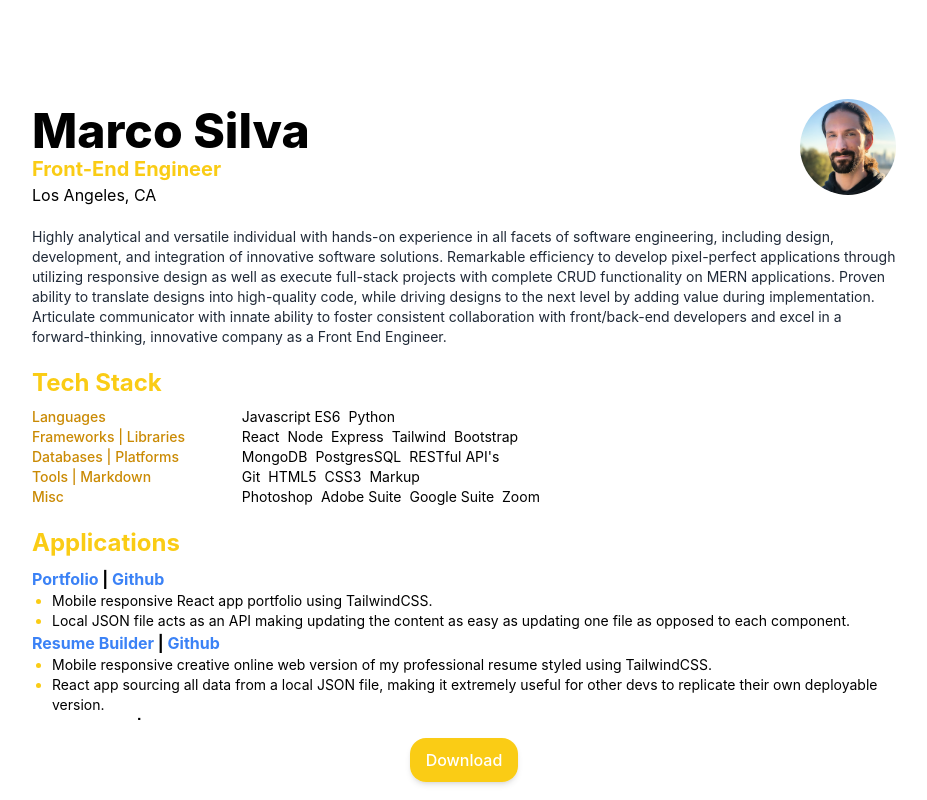
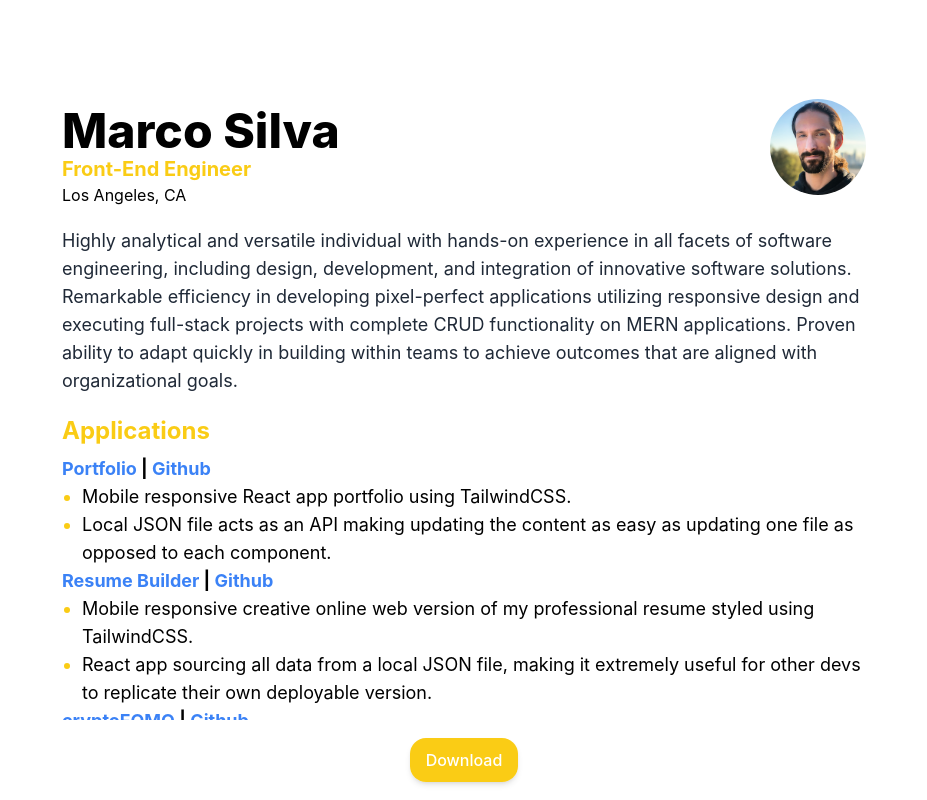
Before and after one commit to mpenajoia/resume-page, a React (Create React App) app: page / in a window 1280 px wide. Shown: the whole page, without its empty margins (176-1103 px from the left). Built offline with nearby package versions, Linux system fonts and the light colour scheme; some icons are missing.

Commit message:
UI study width tweak, font change, updated info

```diff
--- a/src/components/Education.jsx
+++ b/src/components/Education.jsx
@@ -7,8 +7,8 @@ function Education() {
     const certMap = education.credentials.map((cert, key) => {
         return (
             <div key={key} className='flex md:flex-row flex-col text-center'>
-                <h4 className='text-yellow-600 font-medium text-lg md:text-base'>{cert.degree}</h4>
-                <p className='md:ml-1 text-sm md:self-center'>
+                <h4 className='text-yellow-600 font-medium text-lg'>{cert.degree}</h4>
+                <p className='md:ml-1 text-lg md:self-center'>
                     <span className='md:inline hidden'> - </span>
                     {cert.school ? cert.school+', ' : '' }
                     <span className='md:inline block'>{cert.location}</span>
--- a/src/components/Home.jsx
+++ b/src/components/Home.jsx
@@ -7,15 +7,15 @@ function Home() {
     <div className='flex justify-center items-center'>
         <div className="flex flex-col justify-center items-center h-screen">
             <Social />
-            <div className='w-full md:w-3/4 overflow-y-auto no-scrollbar h-screen bg-white md:rounded-2xl px-5 md:px-12 '>
+            <div className='max-w-[900px] w-full overflow-y-auto no-scrollbar h-screen bg-white md:rounded-2xl px-5 md:px-12 '>
               <Header />
               <Profile />
+              <Projects />
               <Tech />
-              <Projects />
               <Experience />
-              <Additional />
+              {/* <Additional />  */}
               <Education />
-              <Languages />
+              {/* <Languages /> */}
             </div>
             <div className='my-7 hidden md:inline'>
               <Download />
--- a/src/components/Profile.jsx
+++ b/src/components/Profile.jsx
@@ -6,7 +6,7 @@ function Profile() {
   const profile = info.profile;
 
   return (
-    <div className='text-gray-800 text-sm my-5'>
+    <div className='text-gray-800 text-lg my-5'>
       <p className='text-center md:text-left'>{profile}
       </p>
     </div>
--- a/src/components/Projects.jsx
+++ b/src/components/Projects.jsx
@@ -7,13 +7,13 @@ function Projects() {
   const projectsMap = projects.apps.map((app, key) => {
     const projPointsMap = app.points.map((point, key) => {
       return (
-        <li key={key} className='text-sm'>{point}</li>
+        <li key={key} className='text-lg'>{point}</li>
       )
     })
     return (
       <div  key={key}>
         <div className='flex md:flex-row flex-col'>
-          <p className='font-bold text-md text-center md:text-left'>
+          <p className='font-bold text-lg text-center md:text-left'>
             <a className='text-blue-500 self-center' href={app.link} target='_blank' rel="noopener noreferrer">{app.title}</a>&nbsp;|&nbsp;
             <a className='text-blue-500 self-center' href={app.github} target='_blank' rel="noopener noreferrer">Github</a>
           </p>
--- a/src/components/Tech.jsx
+++ b/src/components/Tech.jsx
@@ -12,7 +12,7 @@ function Tech() {
     })
     return (
       <div key={key} className='flex justify-between md:flex-row flex-col text-center md:text-left' >
-        <p className='font-medium text-base md:text-sm leading-5 md:mr-4 text-yellow-600 md:w-64'>{tech.type}</p>
+        <p className='font-medium md:text-lg leading-5 md:mr-4 text-yellow-600 md:w-1/6 pl-5'>{tech.type}</p>
         <div className='flex w-full flex-wrap justify-center md:justify-start'>
           {listMap}
         </div>
@@ -24,7 +24,7 @@ function Tech() {
     <div className='my-5 w-full '>
       <h2 className='text-yellow-400 mb-2 font-bold text-2xl text-center md:text-left'>Tech Stack</h2>
       <div className='w-full'>
-        <div className='flex flex-col text-sm w-full'>
+        <div className='flex flex-col text-lg w-full'>
           {techMap}
         </div>
       </div>
--- a/src/info/info.json
+++ b/src/info/info.json
@@ -10,29 +10,25 @@
         "location": "Los Angeles, CA",
         "image": ""
     },
-    "profile": "Highly analytical and versatile individual with hands-on experience in all facets of software engineering, including design, development, and integration of innovative software solutions. Remarkable efficiency to develop pixel-perfect applications through utilizing responsive design as well as execute full-stack projects with complete CRUD functionality on MERN applications. Proven ability to translate designs into high-quality code, while driving designs to the next level by adding value during implementation. Articulate communicator with innate ability to foster consistent collaboration with front/back-end developers and excel in a forward-thinking, innovative company as a Front End Engineer.",
+    "profile": "Highly analytical and versatile individual with hands-on experience in all facets of software engineering, including design, development, and integration of innovative software solutions. Remarkable efficiency in developing pixel-perfect applications utilizing responsive design and executing full-stack projects with complete CRUD functionality on MERN applications. Proven ability to adapt quickly in building within teams to achieve outcomes that are aligned with organizational goals.",
     "tech": {
         "title": "Tech Stack",
         "tech": [
             {
-                "type": "Languages",
-                "list": ["Javascript ES6", "Python"]
+                "type": "Frontend",
+                "list": ["Javascript ES6", "React (Hooks)", "Redux", "HTML/CSS", "Tailwind"]
             },
             {
-                "type": "Frameworks | Libraries",
-                "list": ["React", "Node", "Express", "Tailwind", "Bootstrap"]
+                "type": "Backend",
+                "list": ["Node JS", "Express JS", "MongoDB", "Postgres"]
             },
             {
-                 "type": "Databases | Platforms",
-                 "list": ["MongoDB", "PostgresSQL", "RESTful API's"]
+                 "type": "Tools",
+                 "list": ["Git", "Github", "Wordpress", "Photoshop", "Adobe Creative Suite", "Google Suite", "Zoom"]
                 },
             {
-                 "type": "Tools | Markdown",
-                 "list": ["Git", "HTML5", "CSS3", "Markup"]
-                },
-            {
-                 "type": "Misc",
-                 "list": ["Photoshop", "Adobe Suite", "Google Suite", "Zoom"]
+                 "type": "Other",
+                 "list": ["REST API", "JSON", "AJAX"]
                 }
         ]
     },
@@ -76,30 +72,54 @@
                 "company": "General Assembly",
                 "location": "Remote",
                 "position": "Software Engineering Fellow",
-                "time": "2021",
+                "time": "09/2021 - 12/2021",
                 "description": [
-                    "Developed responsive front-end web applications through utilizing React, Javascript(ES6), CSS3, and HTML5 with RESTful API.",
-                    "Created full-stack applications and REST API’s with complete CRUD functionality leveraging React, Express, Node, and Mongo."
+
                 ],
                 "points": [
+                    "Developed responsive front-end web applications utilizing React, Javascript, HTML5, and CSS3.",
+                    "Created full-stack applications and REST API with complete CRUD functionality leveraging React, Express, Node and Mongo.",
                     "Utilized Agile methodologies and Git version control to steer and oversee team projects in remote settings.",
-                    "Leveraged thorough understanding of computer science concepts involving data structures, algorithms, databases, and MVC pattern design for creation of high quality and maintainable code"
+                    "Leveraged thorough understanding of computer science concepts involving data structures, algorithms, databases, and MVC pattern design for creation of high quality and maintainable code."
                 ]
             },
             {
-                "company": "Moto Republic",
-                "location": "Eagle Rock, CA",
-                "position": "Technician",
-                "time": "2019 - 2021",
+                "company": "Various",
+                "location": "CA & NJ",
+                "position": "Motorcycle Technician",
+                "time": "06/2015 - 08/2021",
                 "description": [
-                    "Executed all activities relevant to documentation, such as reading technical documents for highly specialized and comprehensive tasks. Implemented simple changes to improve workplace flow for increased efficiency.",
-                    "Resolved issues preemptively before becoming detrimental from general wear and tear or stress related faults.",
-                    "Completed all relevant documentation for efficient execution of tasks."
+
                 ],
                 "points": [
-                    "Increased revenues by 20% through developing a high level of proficiency in output.",
-                    "Increased workplace efficiency by restructuring and redefining areas for specific purposes.",
-                    "Achieved exceptional proficiency in completing all serviceable activities on a multitude of motorcycle brands, from simplest of tasks to entire reconstruction of motors."
+                    "Implemented systems thinking when testing and resolving mechanical, electrical and software related faults.",
+                    "Achieved exceptional proficiency in completing all serviceable activities on a multitude of motorcycle brands."
+                ]
+            },
+            {
+                "company": "Freelance",
+                "location": "NYC",
+                "position": "First Assistant Camera",
+                "time": "01/2013 - 12/2018",
+                "description": [
+
+                ],
+                "points": [
+                    "Managed camera department on domestic and international contracts with teams ranging from 5 to 20 teammates.",
+                    "Influenced equipment packages for optimal outcomes per project requirements and budget."
+                ]
+            },
+            {
+                "company": "SHI International Corp",
+                "location": "Somerset, NJ",
+                "position": "Operations Specialist",
+                "time": "04/2014 - 05/2015",
+                "description": [
+
+                ],
+                "points": [
+                    "Promoted within one year due to a proven track record.",
+                    "Produced results under expedited deadlines while adapting quickly to process changes."
                 ]
             }
         ]
@@ -128,9 +148,9 @@
                 "location": "Newark, NJ"
             },
             {
-                "degree": "General Assembly Software Engineering Certification",
-                "school": "",
-                "location": "Remote"
+                "degree": "Software Engineering Certification",
+                "school": "General Assembly",
+                "location": "Los Angeles, CA (Remote)"
             }
         ]
     },
```
Also changed, not shown: src/components/Experience.jsx (+6 -6 lines).
